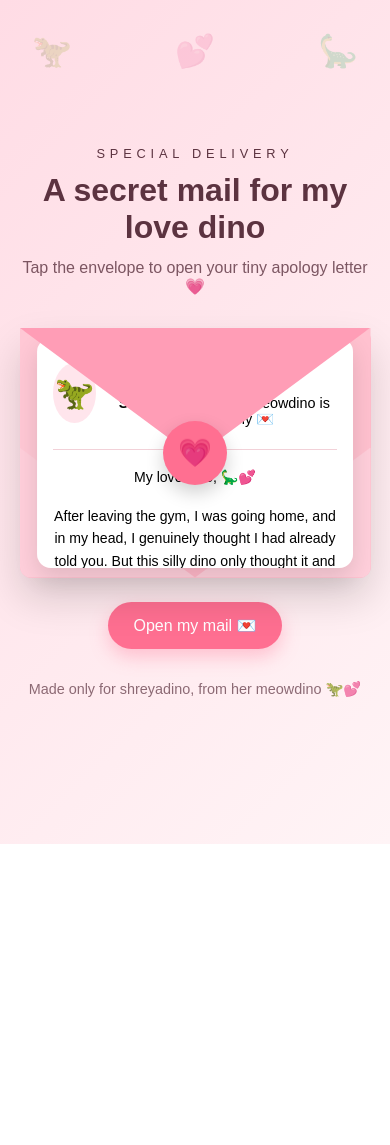
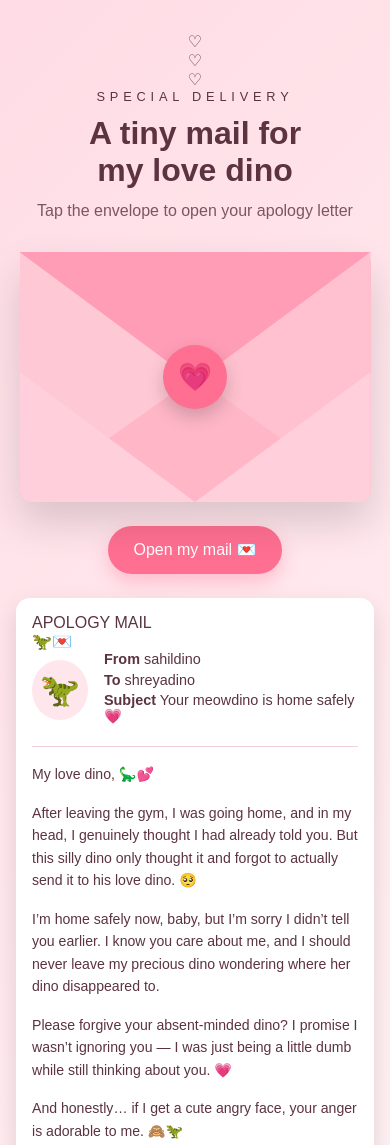
Before and after one commit to Sahil2218/1year, a plain HTML site: page index.html in a window 390 px wide. Shown: the top 1145 px of the page. Before the commit the page ends 844 px from the top, so only its background shows below. Drawn offline with Linux system fonts and the light colour scheme.

Commit message:
Fix mobile envelope layout and letter reveal

```diff
--- a/index.html
+++ b/index.html
@@ -3,48 +3,30 @@
 <head>
   <meta charset="UTF-8" />
   <meta name="viewport" content="width=device-width, initial-scale=1.0" />
-  <meta name="theme-color" content="#ffd6dd" />
+  <meta name="theme-color" content="#fff3f7" />
   <title>A Secret Message for Shreyadino 💌</title>
   <link rel="stylesheet" href="style.css" />
   <script defer src="script.js"></script>
 </head>
 <body>
   <main class="scene" aria-label="Secret apology message from sahildino to shreyadino">
-    <div class="background-dinos" aria-hidden="true">
-      <span>🦖</span><span>💕</span><span>🦕</span>
-    </div>
+    <div class="sparkle one" aria-hidden="true">♡</div>
+    <div class="sparkle two" aria-hidden="true">♡</div>
+    <div class="sparkle three" aria-hidden="true">♡</div>
 
     <header class="heading">
       <p class="eyebrow">Special Delivery</p>
-      <h1>A secret mail for my love dino</h1>
-      <p class="subtext">Tap the envelope to open your tiny apology letter 💗</p>
+      <h1>A tiny mail for<br><span>my love dino</span></h1>
+      <p class="subtext" id="instruction">Tap the envelope to open your apology letter</p>
     </header>
 
-    <section class="mailbox">
+    <section class="mailbox" id="mailbox">
       <button class="envelope" id="envelope" type="button" aria-label="Open secret apology mail" aria-expanded="false">
-        <div class="letter" id="letter">
-          <article class="email-card" aria-live="polite">
-            <div class="email-header">
-              <div class="avatar" aria-hidden="true">🦖</div>
-              <div class="email-details">
-                <p><span>From:</span> sahildino</p>
-                <p><span>To:</span> shreyadino</p>
-                <p><span>Subject:</span> Your guilty meowdino is home safely 💌</p>
-              </div>
-            </div>
-            <div class="divider"></div>
-            <div class="message">
-              <p>My love dino, 🦕💕</p>
-              <p>After leaving the gym, I was going home, and in my head, I genuinely thought I had already told you. But this silly dino only thought it and forgot to actually send it to his love dino. 🥺</p>
-              <p>I’m home safely now, baby, but I’m sorry I didn’t tell you earlier. I know you care about me, and I should never leave my precious dino wondering where her dino disappeared to.</p>
-              <p>Please forgive your absent-minded dino? I promise I wasn’t ignoring you — I was just being a little dumb while still thinking about you. 💗</p>
-              <p>And honestly… if I get a cute angry face, your anger is adorable to me. 🙈🦖</p>
-              <p class="closing">I’m sorry, my love dino.<br />Your meowdino reached home safely, misses you already, and is ready for all the cuddles and scolding you want to give him. 💕</p>
-              <p class="signature">With all my love,<br /><strong>sahildino</strong> 🦖</p>
-            </div>
-          </article>
+        <div class="envelope-back"></div>
+        <div class="paper-peek" aria-hidden="true">
+          <span>To: shreyadino</span>
+          <span>💌</span>
         </div>
-        <div class="envelope-back"></div>
         <div class="flap"></div>
         <div class="front-left"></div>
         <div class="front-right"></div>
@@ -53,6 +35,31 @@
       </button>
 
       <button class="action" id="action" type="button">Open my mail 💌</button>
+
+      <article class="email-card" id="letter" aria-hidden="true">
+        <div class="email-top">
+          <p class="mail-label">APOLOGY MAIL</p>
+          <span class="stamp" aria-hidden="true">🦖💌</span>
+        </div>
+        <div class="email-header">
+          <div class="avatar" aria-hidden="true">🦖</div>
+          <div class="email-details">
+            <p><span>From</span> sahildino</p>
+            <p><span>To</span> shreyadino</p>
+            <p><span>Subject</span> Your meowdino is home safely 💗</p>
+          </div>
+        </div>
+        <div class="divider"></div>
+        <div class="message">
+          <p class="greeting">My love dino, 🦕💕</p>
+          <p>After leaving the gym, I was going home, and in my head, I genuinely thought I had already told you. But this silly dino only thought it and forgot to actually send it to his love dino. 🥺</p>
+          <p>I’m home safely now, baby, but I’m sorry I didn’t tell you earlier. I know you care about me, and I should never leave my precious dino wondering where her dino disappeared to.</p>
+          <p>Please forgive your absent-minded dino? I promise I wasn’t ignoring you — I was just being a little dumb while still thinking about you. 💗</p>
+          <p>And honestly… if I get a cute angry face, your anger is adorable to me. 🙈🦖</p>
+          <p class="closing">I’m sorry, my love dino.<br>Your meowdino reached home safely, misses you already, and is ready for all the cuddles and scolding you want to give him. 💕</p>
+          <p class="signature">With all my love,<br><strong>sahildino</strong> 🦖💌</p>
+        </div>
+      </article>
     </section>
 
     <footer class="footer">Made only for shreyadino, from her meowdino 🦖💕</footer>
```
